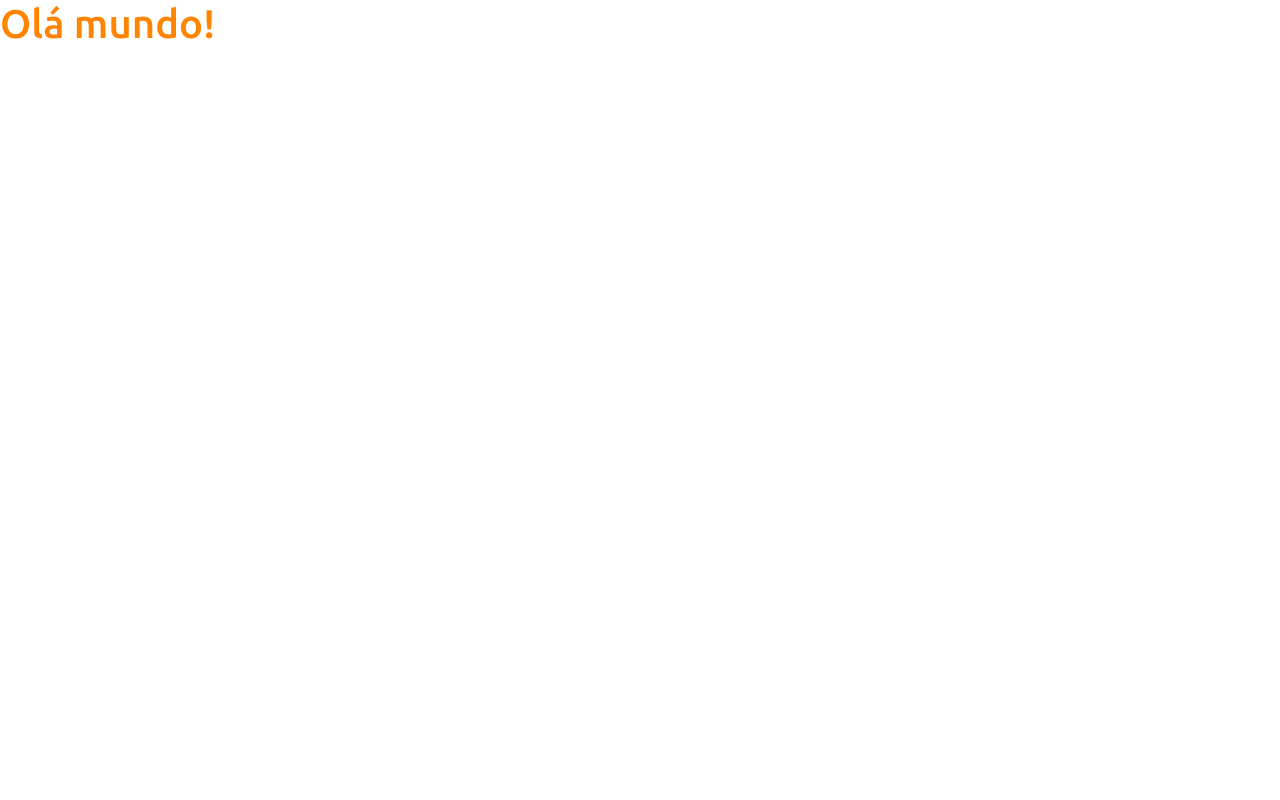
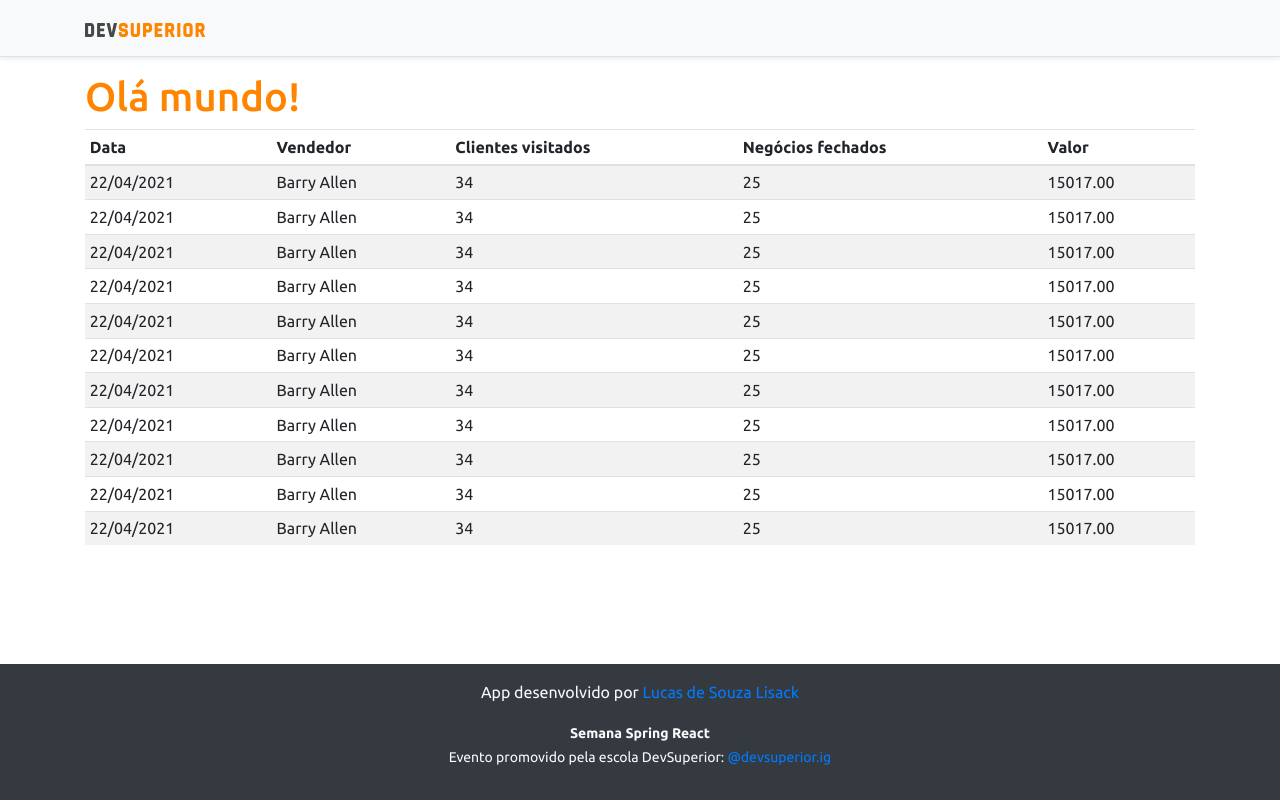
Before and after one commit to lzkz/projeto-sds3, a React (Create React App) app in the folder frontend/: page / in a window 1280 px wide. Built offline with nearby package versions, Linux system fonts and the light colour scheme.

Commit message:
Basic static components

```diff
--- a/frontend/src/App.tsx
+++ b/frontend/src/App.tsx
@@ -1,8 +1,18 @@
+import NavBar from "components/NavBar";
+import Footer from "components/Footer";
+import DataTable from "components/DataTable"
 function App() {
   return (
-    <div >
-      <h1 className="text-primary">Olá mundo!</h1>
-    </div>
+    <>
+      <NavBar />
+      <div className ="container">
+
+        <h1 className="text-primary">Olá mundo!</h1>
+
+        <DataTable />
+      </div>
+      <Footer/>
+    </>
   );
 }
 
--- /dev/null
+++ b/frontend/src/components/DataTable/index.tsx
@@ -0,0 +1,99 @@
+
+function DataTable() {
+    return (
+        <div className="table-responsive">
+            <table className="table table-striped table-sm">
+                <thead>
+                    <tr>
+                        <th>Data</th>
+                        <th>Vendedor</th>
+                        <th>Clientes visitados</th>
+                        <th>Negócios fechados</th>
+                        <th>Valor</th>
+                    </tr>
+                </thead>
+                <tbody>
+                    <tr>
+                        <td>22/04/2021</td>
+                        <td>Barry Allen</td>
+                        <td>34</td>
+                        <td>25</td>
+                        <td>15017.00</td>
+                    </tr>
+                    <tr>
+                        <td>22/04/2021</td>
+                        <td>Barry Allen</td>
+                        <td>34</td>
+                        <td>25</td>
+                        <td>15017.00</td>
+                    </tr>
+                    <tr>
+                        <td>22/04/2021</td>
+                        <td>Barry Allen</td>
+                        <td>34</td>
+                        <td>25</td>
+                        <td>15017.00</td>
+                    </tr>
+                    <tr>
+                        <td>22/04/2021</td>
+                        <td>Barry Allen</td>
+                        <td>34</td>
+                        <td>25</td>
+                        <td>15017.00</td>
+                    </tr>
+                    <tr>
+                        <td>22/04/2021</td>
+                        <td>Barry Allen</td>
+                        <td>34</td>
+                        <td>25</td>
+                        <td>15017.00</td>
+                    </tr>
+                    <tr>
+                        <td>22/04/2021</td>
+                        <td>Barry Allen</td>
+                        <td>34</td>
+                        <td>25</td>
+                        <td>15017.00</td>
+                    </tr>
+                    <tr>
+                        <td>22/04/2021</td>
+                        <td>Barry Allen</td>
+                        <td>34</td>
+                        <td>25</td>
+                        <td>15017.00</td>
+                    </tr>
+                    <tr>
+                        <td>22/04/2021</td>
+                        <td>Barry Allen</td>
+                        <td>34</td>
+                        <td>25</td>
+                        <td>15017.00</td>
+                    </tr>
+                    <tr>
+                        <td>22/04/2021</td>
+                        <td>Barry Allen</td>
+                        <td>34</td>
+                        <td>25</td>
+                        <td>15017.00</td>
+                    </tr>
+                    <tr>
+                        <td>22/04/2021</td>
+                        <td>Barry Allen</td>
+                        <td>34</td>
+                        <td>25</td>
+                        <td>15017.00</td>
+                    </tr>
+                    <tr>
+                        <td>22/04/2021</td>
+                        <td>Barry Allen</td>
+                        <td>34</td>
+                        <td>25</td>
+                        <td>15017.00</td>
+                    </tr>
+                </tbody>
+            </table>
+        </div>
+    );
+}
+
+export default DataTable;
--- /dev/null
+++ b/frontend/src/components/Footer/index.tsx
@@ -0,0 +1,14 @@
+
+function Footer() {
+    return (
+        <footer className="footer mt-auto py-3 bg-dark">
+            <div className="container">
+                <p className="text-light">App desenvolvido por <a href="https://github.com/lzkz" target="_blank" rel="noreferrer">Lucas de Souza Lisack</a></p>
+                <p className="text-light"><small><strong>Semana Spring React</strong><br />
+      Evento promovido pela escola DevSuperior: <a href="https://instagram.com/devsuperior.ig" target="_blank" rel="noreferrer">@devsuperior.ig</a></small></p>
+            </div>
+        </footer>
+    );
+}
+
+export default Footer;
--- /dev/null
+++ b/frontend/src/components/NavBar/index.tsx
@@ -0,0 +1,15 @@
+import ImgDsDark from 'assets/img/ds_dark.svg';
+
+function NavBar() {
+  return (
+    <div className="d-flex flex-column flex-md-row align-items-center p-3 px-md-4 mb-3 bg-light border-bottom shadow-sm">
+  <div className="container">
+    <nav className="my-2 my-md-0 mr-md-3">
+      <img src={ImgDsDark} alt="DevSuperior" width="120" />
+    </nav>
+  </div>
+</div>
+  );
+}
+
+export default NavBar;
```
Also changed, not shown: frontend/src/assets/img/ds_dark.svg (added), 1 other file (tests, documents, lock files or other folders).
